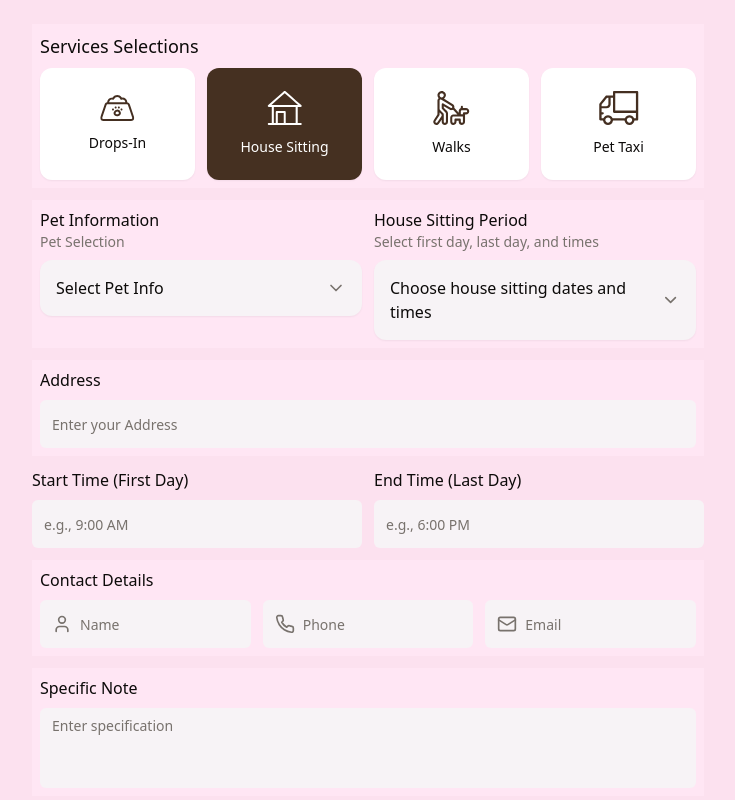
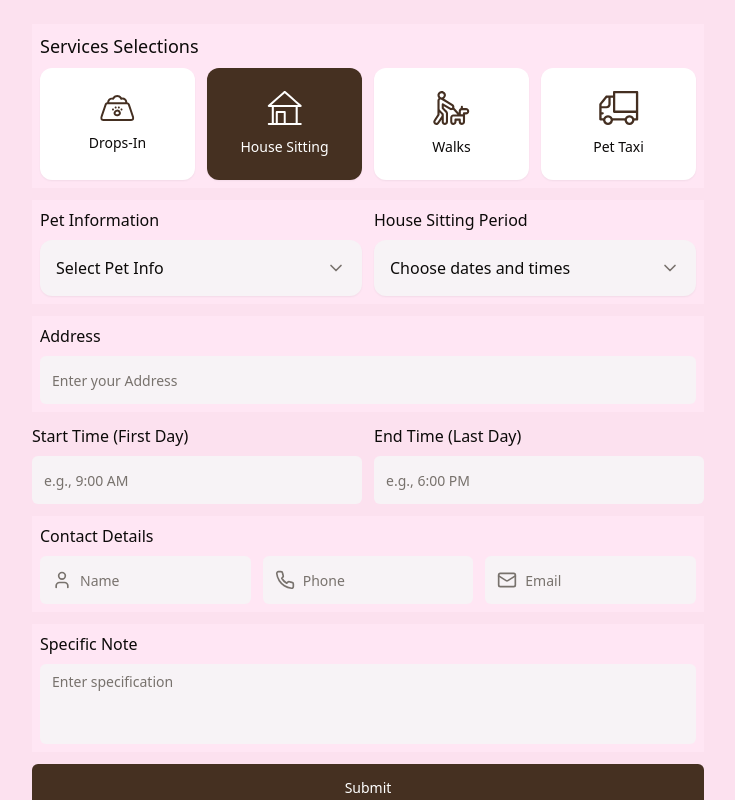
Before and after one commit to FaaizHussain26/snout-form, a React (Vite) app: page / in a window 1280 px wide. Both pictures are taken after a click on the element "House Sitting". Shown: the whole page, without its empty margins (272-1007 px from the left). Built offline with nearby package versions, Linux system fonts and the light colour scheme; the HTML template or start-up script is replaced by a standard one.

Commit message:
fix(bug): updated snout project

```diff
--- a/src/components/DateAndTimeSelector.tsx
+++ b/src/components/DateAndTimeSelector.tsx
@@ -174,7 +174,6 @@ export const DateTimeSelector: React.FC<DateTimeSelectorProps> = ({
     <div className="space-y-2" ref={dropdownRef}>
       <div>
         <h3 className="font-medium text-foreground">For What Date and Time?</h3>
-        <p className="text-sm text-muted-foreground">Date and Time</p>
       </div>
 
       <div className="relative max-h-[500px]">
--- a/src/components/HouseSittingSelector.tsx
+++ b/src/components/HouseSittingSelector.tsx
@@ -151,7 +151,7 @@ export const HouseSittingSelector: React.FC<HouseSittingSelectorProps> = ({
   };
 
   const getDisplayText = () => {
-    if (entries.length === 0) return "Choose house sitting dates and times";
+    if (entries.length === 0) return "Choose dates and times";
     return `${entries.length} house sitting period${
       entries.length > 1 ? "s" : ""
     } scheduled`;
@@ -161,9 +161,6 @@ export const HouseSittingSelector: React.FC<HouseSittingSelectorProps> = ({
     <div className="space-y-2" ref={dropdownRef}>
       <div>
         <h3 className="font-medium text-foreground">House Sitting Period</h3>
-        <p className="text-sm text-muted-foreground">
-          Select first day, last day, and times
-        </p>
       </div>
 
       <div className="relative max-h-[500px]">
--- a/src/components/PetSelector.tsx
+++ b/src/components/PetSelector.tsx
@@ -145,7 +145,6 @@ export const PetSelector: React.FC<PetSelectorProps> = ({
     <div className="space-y-2" ref={dropdownRef}>
       <div>
         <h3 className="font-medium text-foreground">Pet Information</h3>
-        <p className="text-sm text-muted-foreground">Pet Selection</p>
       </div>
 
       <div className="relative">
```
